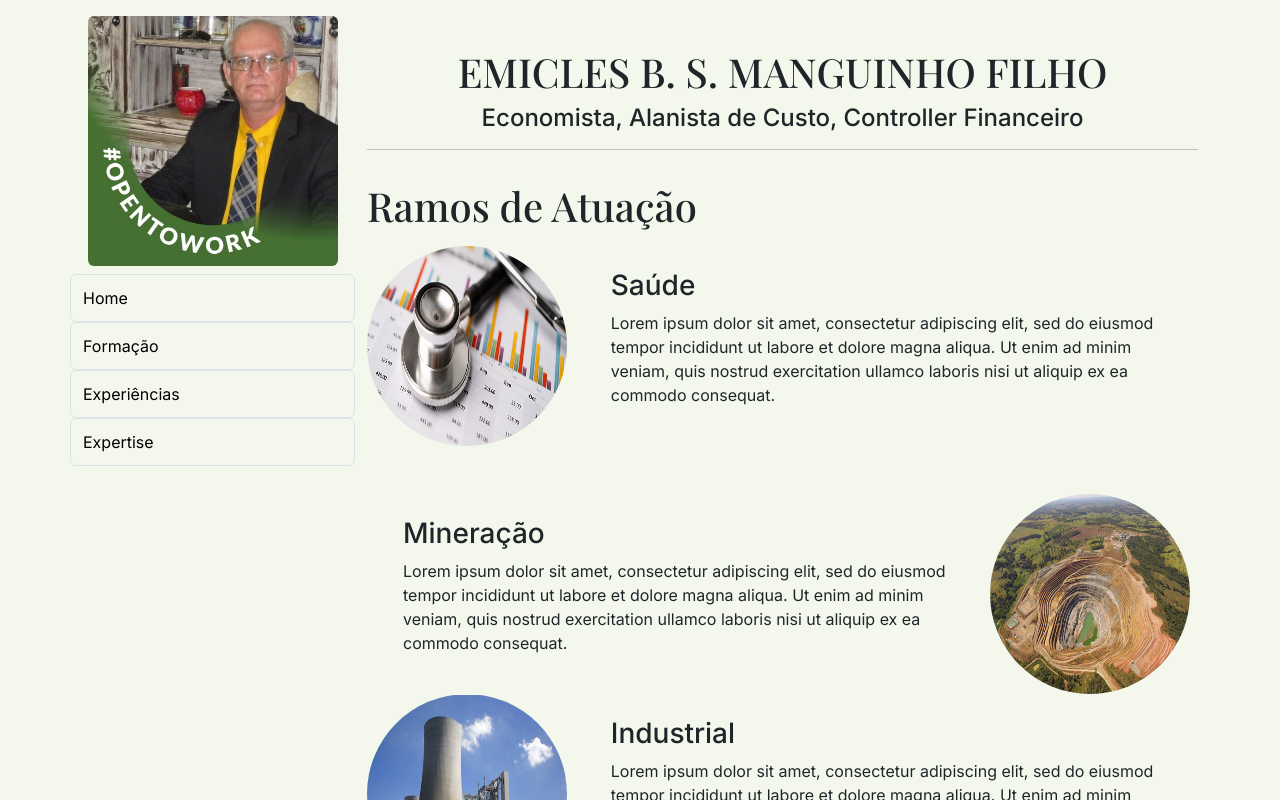
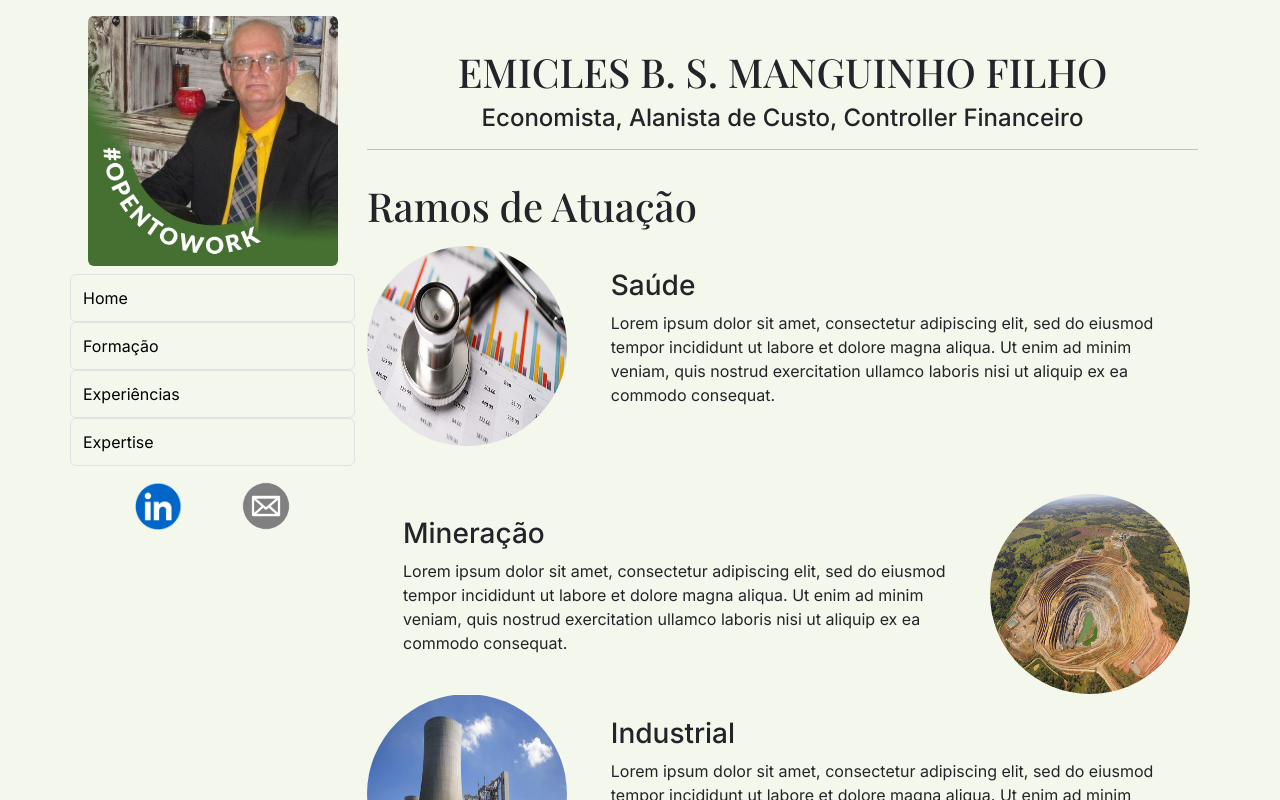
Before and after one commit to brunomanguinho/personal, a Next.js app: page / in a window 1280 px wide. Shown: the top 800 px of the page. Built offline with nearby package versions, Linux system fonts and the light colour scheme; a web font is replaced by a local one.

Commit message:
social media

```diff
--- a/app/globals.css
+++ b/app/globals.css
@@ -18,6 +18,10 @@ ul{
 
 .link-container{
   height: 48px;
+  align-content: center;
+}
+
+.content-center{
   align-content: center;
 }
 
--- a/app/ui/navlink.tsx
+++ b/app/ui/navlink.tsx
@@ -9,16 +9,17 @@ export default function NavLink(
     })
 {
     return (
-
         <div className="col-3 col-md-12 border link-container rounded">
             <Link
                 key={value}
                 href={href}
                 className="menu-link"
             >
-                {value}
+                <div className="w-100 h-100 content-center">
+                    {value}
+                </div>
+
             </Link>
         </div>
-
     )
 }
--- a/app/ui/sidenav.tsx
+++ b/app/ui/sidenav.tsx
@@ -1,6 +1,7 @@
 /* eslint-disable jsx-a11y/alt-text */
 import Image from "next/image";
 import NavLink from "./navlink";
+import Link from "next/link";
 
 export default function SideNav(){
 
@@ -35,6 +36,32 @@ export default function SideNav(){
                             />);
                         })}
                     </div>
+                    <div className="row">
+                        <div className="col-6 text-center mt-3 ps-5">
+                            <Link
+                                href='https://www.linkedin.com/in/emicles-manguinho-filho-56991734/'
+                            >
+                                <Image
+                                    src="/imgs/linkedin.png"
+                                    alt="linkedin"
+                                    width={48}
+                                    height={48}
+                                />
+                            </Link>
+                        </div>
+                        <div className="col-6 text-center mt-3 pe-5">
+                            <Link
+                                href='mailto:emiclesmang@hotmail.com'
+                            >
+                                <Image
+                                    src="/imgs/mail.png"
+                                    alt="mail"
+                                    width={48}
+                                    height={48}
+                                />
+                            </Link>
+                        </div>
+                    </div>
                 </div>
             </div>
         </>
```
Also changed, not shown: public/imgs/linkedin.png (added), public/imgs/mail.png (added).
